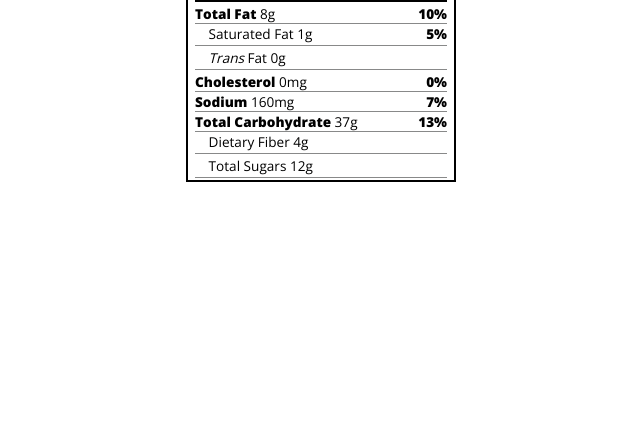
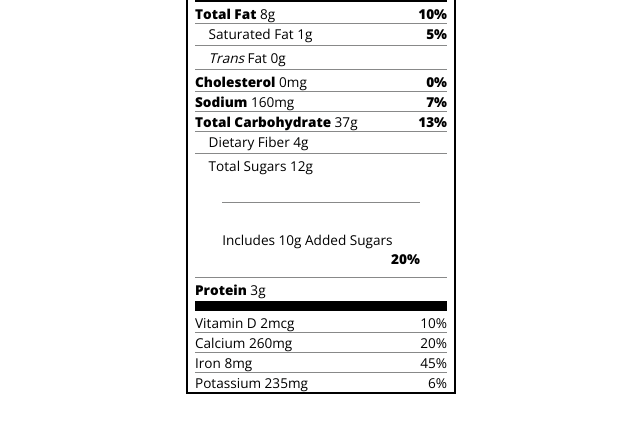
Before and after one commit to MsMLyons/NutritionLabel, a plain HTML site: page index.html in a window 1280 px wide. Shown: the part 205-638 px from the top of the page, without its empty margins (319-959 px from the left). Drawn offline with nearby package versions, Linux system fonts and the light colour scheme.

Commit message:
Update third section of label

```diff
--- a/index.html
+++ b/index.html
@@ -38,6 +38,14 @@
             <div class="divider"></div>
             <p class="indent no-divider">Total Sugars 12g</p>
             <div class="divider dbl-indent"></div>
+            <p class="dbl-indent no-divider">Includes 10g Added Sugars <span class="bold right">20%</span></p>
+            <div class="divider"></div>
+            <p class="no-divider"><span class="bold">Protein</span> 3g</p>
+            <div class="divider lg"></div>
+            <p>Vitamin D 2mcg <span class="right">10%</span></p>
+            <p>Calcium 260mg <span class="right">20%</span></p>
+            <p>Iron 8mg <span class="right">45%</span></p>
+            <p class="no-divider">Potassium 235mg <span class="right">6%</span></p>
         </div>
     </div>
 
--- a/styles.css
+++ b/styles.css
@@ -76,3 +76,7 @@ p {
 .daily-value p:not(.no-divider) {
     border-bottom: 1px solid #888989;
 }
+
+.dbl-indent {
+    margin: 2em;
+}
```
